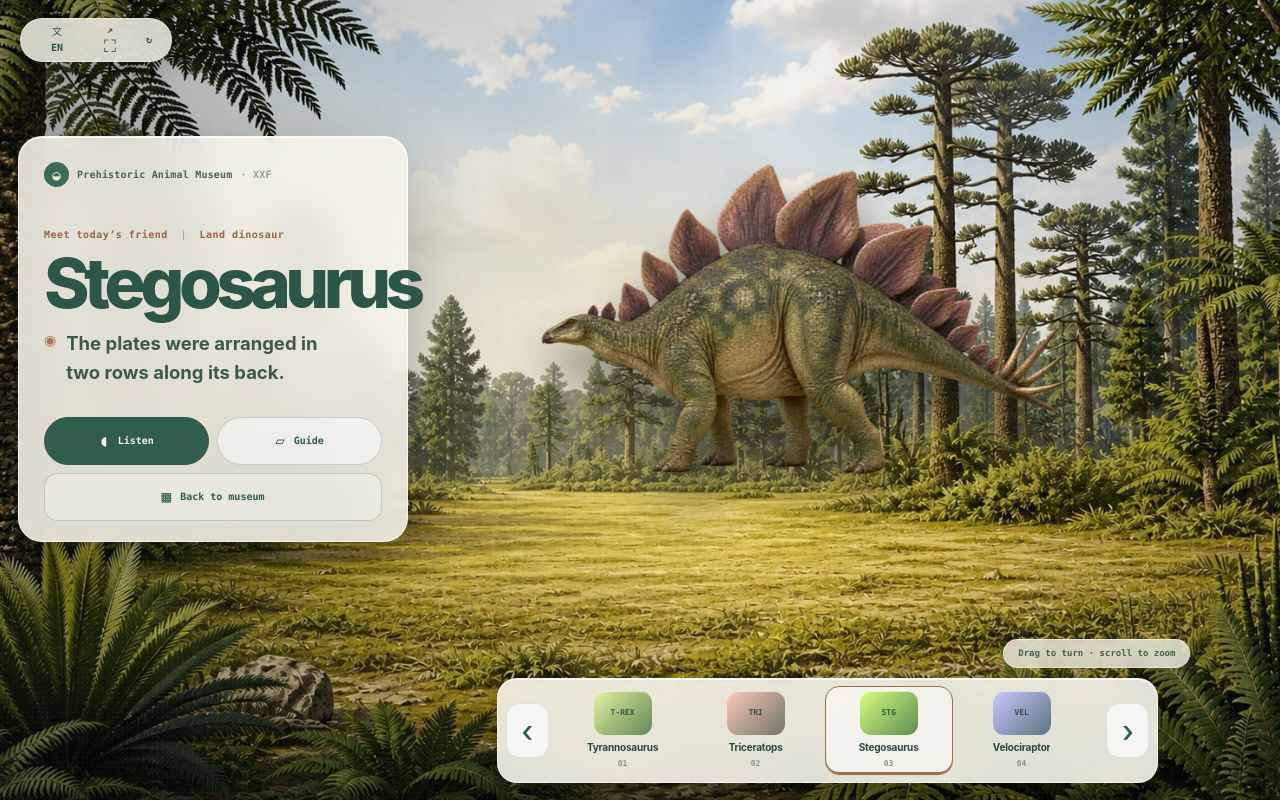
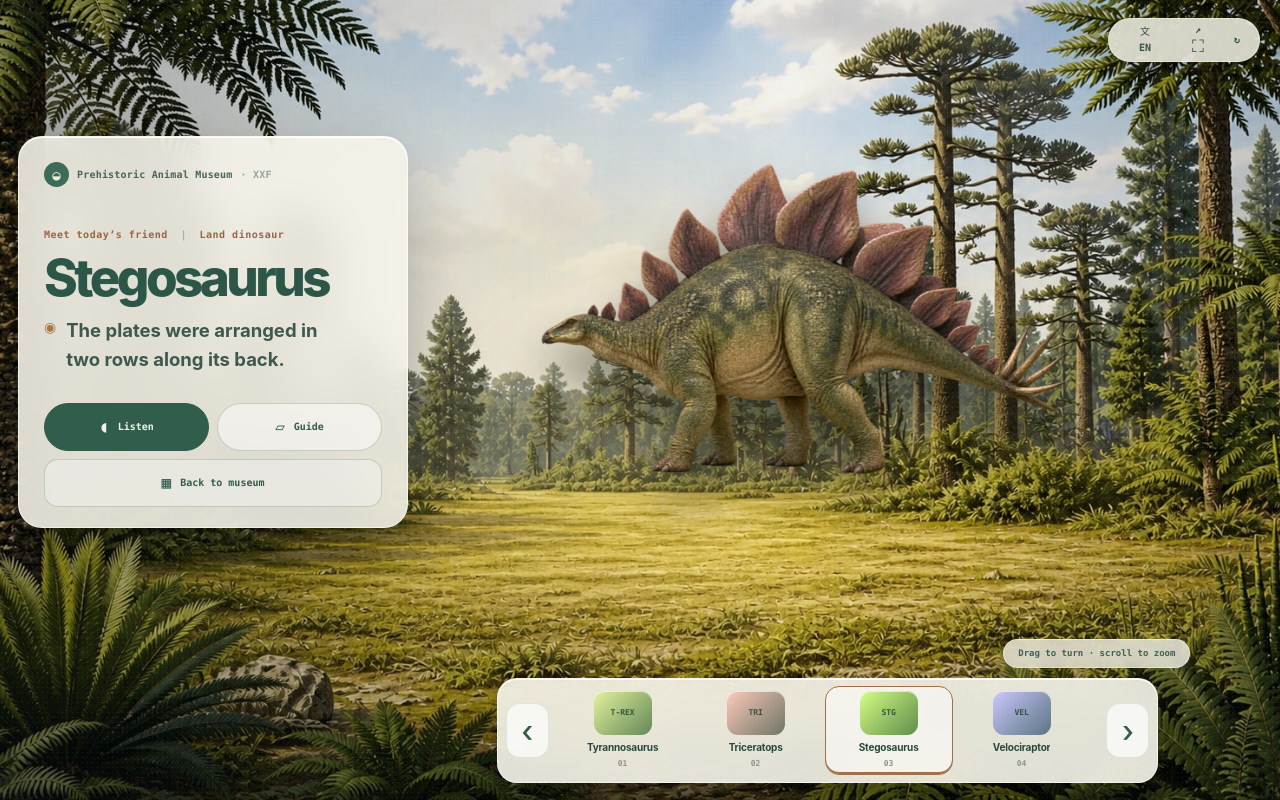
Before and after one commit to sufaith/xxf-json-frontend-toolbox, a Next.js app: page /animal in a window 1280 px wide. Built offline with nearby package versions, Linux system fonts and the light colour scheme.

Commit message:
Finish reference-aligned museum layout

```diff
--- a/app/animal/page.tsx
+++ b/app/animal/page.tsx
@@ -9,8 +9,8 @@ export const metadata: Metadata = {
   keywords: ["prehistoric animal museum", "dinosaur museum online", "interactive dinosaur exhibit", "paleontology for kids", "史前动物博物馆", "恐龙博物馆"],
   alternates: { canonical: "/animal/" },
   robots: { index: true, follow: true, googleBot: { index: true, follow: true, "max-image-preview": "large", "max-snippet": -1, "max-video-preview": -1 } },
-  openGraph: { type: "website", locale: "en_US", siteName: "XXF Tools", url: "https://xxf.app/animal/", title: "Prehistoric Animal Museum — XXF", description: "A calm, interactive browser museum for exploring 18 prehistoric animals.", images: [{ url: "/animal/museum-bg.jpg", width: 1800, height: 1000, alt: "Prehistoric animal museum exhibit" }, { url: "/animal-museum-hero.jpg", width: 1536, height: 1024, alt: "Prehistoric animal museum diorama" }] },
-  twitter: { card: "summary_large_image", title: "Prehistoric Animal Museum — XXF", description: "Explore 18 prehistoric animals in a calm browser museum.", images: ["/animal/museum-bg.jpg"] },
+  openGraph: { type: "website", locale: "en_US", siteName: "XXF Tools", url: "https://xxf.app/animal/", title: "Prehistoric Animal Museum — XXF", description: "A calm, interactive browser museum for exploring 18 prehistoric animals.", images: [{ url: "/animal/museum-bg-v2.jpg", width: 1672, height: 941, alt: "Prehistoric animal museum exhibit" }, { url: "/animal-museum-hero.jpg", width: 1536, height: 1024, alt: "Prehistoric animal museum diorama" }] },
+  twitter: { card: "summary_large_image", title: "Prehistoric Animal Museum — XXF", description: "Explore 18 prehistoric animals in a calm browser museum.", images: ["/animal/museum-bg-v2.jpg"] },
 };
 
 export default function AnimalPage() {
@@ -18,7 +18,7 @@ export default function AnimalPage() {
   const exhibits = ["Tyrannosaurus", "Triceratops", "Stegosaurus", "Velociraptor", "Brachiosaurus", "Ankylosaurus", "Pteranodon", "Archaeopteryx", "Quetzalcoatlus", "Microraptor", "Mosasaurus", "Ichthyosaurus", "Dunkleosteus", "Ammonite", "Plesiosaur", "Elasmosaurus", "Diplodocus", "Iguanodon"];
   const schema = { "@context": "https://schema.org", "@graph": [
     { "@type": "WebPage", "@id": `${canonical}#webpage`, url: canonical, name: "Prehistoric Animal Museum", description: "A calm, interactive browser museum for exploring 18 prehistoric animals.", inLanguage: ["en", "zh-Hans"], isPartOf: { "@id": "https://xxf.app/#website" }, mainEntity: { "@id": `${canonical}#collection` } },
-    { "@type": "CollectionPage", "@id": `${canonical}#collection`, url: canonical, name: "Prehistoric Animal Museum Collection", description: "Explore 18 prehistoric animals with short field notes and facts.", isAccessibleForFree: true, inLanguage: ["en", "zh-Hans"], image: ["https://xxf.app/animal/museum-bg.jpg", "https://xxf.app/animal-museum-hero.jpg"], publisher: { "@id": "https://xxf.app/#organization" }, mainEntity: { "@type": "ItemList", numberOfItems: exhibits.length, itemListElement: exhibits.map((name, index) => ({ "@type": "ListItem", position: index + 1, name })) } },
+    { "@type": "CollectionPage", "@id": `${canonical}#collection`, url: canonical, name: "Prehistoric Animal Museum Collection", description: "Explore 18 prehistoric animals with short field notes and facts.", isAccessibleForFree: true, inLanguage: ["en", "zh-Hans"], image: ["https://xxf.app/animal/museum-bg-v2.jpg", "https://xxf.app/animal-museum-hero.jpg"], publisher: { "@id": "https://xxf.app/#organization" }, mainEntity: { "@type": "ItemList", numberOfItems: exhibits.length, itemListElement: exhibits.map((name, index) => ({ "@type": "ListItem", position: index + 1, name })) } },
     { "@type": "Organization", "@id": "https://xxf.app/#organization", name: "XXF Tools", url: "https://xxf.app/", logo: { "@type": "ImageObject", url: "https://xxf.app/icon-512.png", width: 512, height: 512 } },
   ] };
   return <><script type="application/ld+json" dangerouslySetInnerHTML={{ __html: JSON.stringify(schema) }} /><AnimalMuseum /></>;
--- a/app/globals.css
+++ b/app/globals.css
@@ -785,6 +785,7 @@ button, select { cursor: pointer; }
 .animal-museum-viewer__topbar { position: absolute; z-index: 10; top: 18px; left: 20px; right: 20px; display: flex; align-items: center; justify-content: space-between; gap: 18px; }
 .animal-museum-viewer__brand { display: inline-flex; align-items: center; gap: 10px; min-height: 42px; border: 1px solid rgba(255,255,255,.36); border-radius: 999px; background: rgba(242,240,227,.84); color: #29483e; padding: 7px 15px 7px 8px; box-shadow: 0 10px 30px rgba(0,0,0,.16); backdrop-filter: blur(14px); }
 .animal-museum-viewer__topbar > .animal-museum-viewer__brand { display: none; }
+.animal-museum-viewer__topbar { justify-content: flex-end; }
 .animal-museum-viewer__brand-mark { display: grid; place-items: center; width: 28px; height: 28px; border-radius: 50%; background: #315d4d; color: #e4f3c3; font: 850 9px/1 var(--font-mono),monospace; letter-spacing: -.08em; }
 .animal-museum-viewer__brand > span:last-child { font: 750 11px/1 var(--font-mono),monospace; letter-spacing: .03em; }
 .animal-museum-viewer__tools { display: flex; align-items: center; gap: 5px; border: 1px solid rgba(255,255,255,.38); border-radius: 999px; background: rgba(245,243,232,.84); padding: 5px; box-shadow: 0 10px 30px rgba(0,0,0,.16); backdrop-filter: blur(14px); }
@@ -798,7 +799,7 @@ button, select { cursor: pointer; }
 .animal-museum-viewer__leaf { display: grid; place-items: center; width: 25px; height: 25px; border-radius: 50%; background: #3c6c59; color: #ebf1d2; font-size: 14px; }
 .animal-museum-viewer__eyebrow { margin: 42px 0 0; color: #9b6544; font: 750 10px/1.2 var(--font-mono),monospace; letter-spacing: .05em; }
 .animal-museum-viewer__eyebrow i { margin: 0 6px; color: #b4ab9b; font-style: normal; }
-.animal-museum-viewer__info h1 { margin: 13px 0 16px; color: #2c5748; font-size: clamp(48px, 5.4vw, 72px); font-weight: 790; line-height: .86; letter-spacing: -.08em; }
+.animal-museum-viewer__info h1 { margin: 13px 0 16px; color: #2c5748; font-size: clamp(48px, 4vw, 58px); font-weight: 790; line-height: .9; letter-spacing: -.07em; }
 .animal-museum-viewer__field-note { display: flex; gap: 10px; max-width: 300px; margin: 0; color: #3e584e; font-size: 18.5px; font-weight: 680; line-height: 1.55; }
 .animal-museum-viewer__field-note span { flex: 0 0 auto; color: #a9774b; font-size: 14px; line-height: 1.5; }
 .animal-museum-viewer__actions { display: grid; grid-template-columns: 1fr 1fr; gap: 8px; margin-top: 30px; }
--- a/components/AnimalMuseum.tsx
+++ b/components/AnimalMuseum.tsx
@@ -132,7 +132,7 @@ export function AnimalMuseum() {
   return (
     <main className="animal-museum-page" id="top">
       <div className="animal-museum-viewer" ref={stageRef}>
-        <Image className="animal-museum-viewer__background" src="/animal/museum-bg.jpg" alt="A prehistoric animal museum diorama" fill priority sizes="100vw" style={{ objectPosition: scenePosition }} />
+        <Image className="animal-museum-viewer__background" src="/animal/museum-bg-v2.jpg" alt="A prehistoric animal museum diorama" fill priority sizes="100vw" style={{ objectPosition: scenePosition }} />
         <div className="animal-museum-viewer__wash" aria-hidden="true" />
 
         <header className="animal-museum-viewer__topbar">
```
Also changed, not shown: public/animal/museum-bg-v2.jpg (added).
